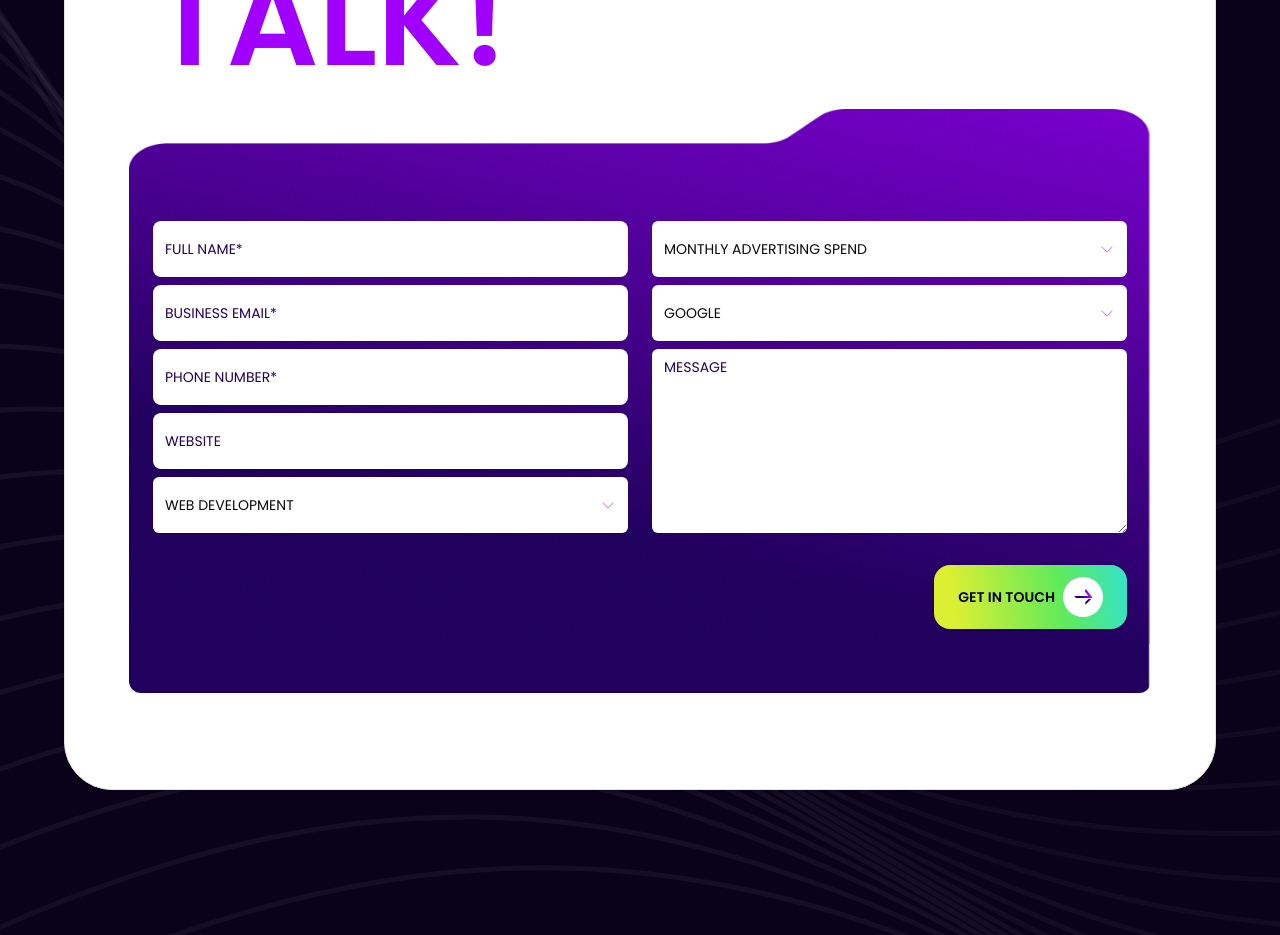
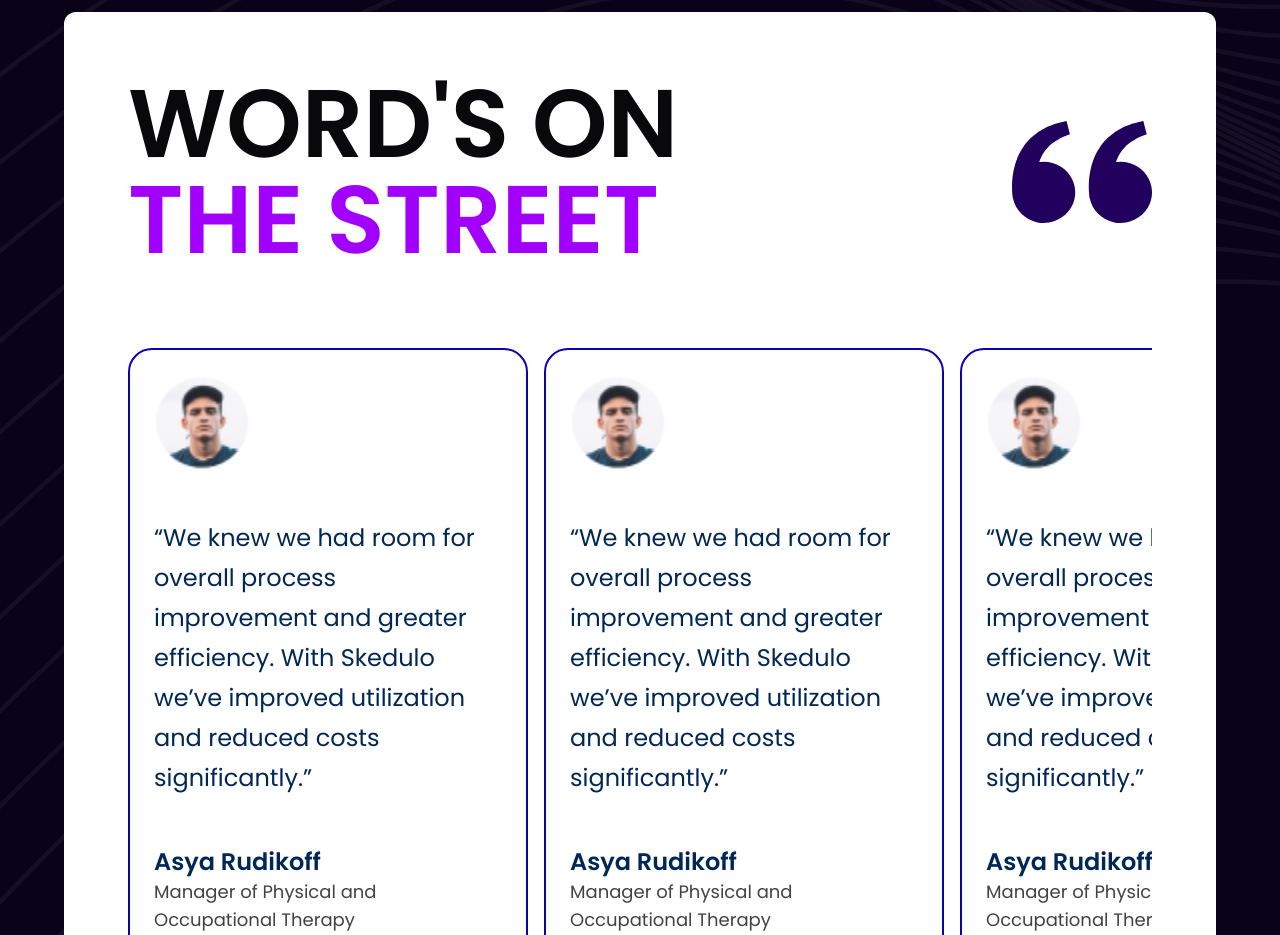
Before and after one commit to wittyjain/digi-dzign, a Next.js app: page / in a window 1280 px wide. Shown: the part 3860-4795 px from the top of the page. Built offline with nearby package versions, Linux system fonts and the light colour scheme.

Commit message:
add testimonials section

```diff
--- a/src/app/sections/Testimonials.tsx
+++ b/src/app/sections/Testimonials.tsx
@@ -1,25 +1,158 @@
-import { Carousel } from "@/components/ui/carousel";
+import { Avatar, AvatarImage } from "@/components/ui/avatar";
+import {
+  Carousel,
+  CarouselContent,
+  CarouselItem,
+} from "@/components/ui/carousel";
+import Image from "next/image";
 import React from "react";
 
 const Testimonials = () => {
   return (
-    <div className="bg-[#0A0219] px-16 py-24">
+    <div className="bg-[#0A0219] px-16 py-24 bg-testimonials bg-cover bg-no-repeat">
       <div>
-        <h2>
-          WE GET THINGS DONE, <span>RIGHT & FAST</span>
+        <h2 className="text-white text-5xl md:text-6xl lg:text-8xl font-semibold">
+          WE GET THINGS
+          <br /> DONE, <span className="text-[#A100FF]">RIGHT & FAST</span>
         </h2>
       </div>
-      <div>
-        <div>WE MAKE THE COMPLEX SIMPLE</div>
-        <p>
-          From neurotech companies to admin tools with intricate access
-          policies, we understand your product and simplify it for the people
-          who use it.
-        </p>
+      <div className="w-full flex justify-center items-center my-48">
+        <div className="max-w-[50%]">
+          <div className="max-w-[75%] text-[#A57CFF] text-5xl">
+            WE MAKE THE COMPLEX SIMPLE
+          </div>
+          <p className="text-white text-2xl">
+            From neurotech companies to admin tools with intricate access
+            policies, we understand your product and simplify it for the people
+            who use it.
+          </p>
+        </div>
       </div>
-      <div className="p-6">
-        <h2>WORD'S ON THE STREET</h2>
-        <Carousel></Carousel>
+      <div className="p-4 md:p-8 lg:p-16 rounded-xl bg-white">
+        <div className="flex justify-between items-center">
+          <h2 className="text-5xl md:text-6xl lg:text-8xl font-semibold">
+            WORD'S ON <br />
+            <span className="text-[#A100FF]">THE STREET</span>
+          </h2>
+          <Image
+            src={"/icons/quotes.svg"}
+            alt={"quotes"}
+            width={140}
+            height={100}
+          />
+        </div>
+        <Carousel
+          className="w-full max-w-7xl mx-auto my-20"
+          opts={{
+            align: "start",
+            loop: false,
+          }}
+        >
+          <CarouselContent>
+            <CarouselItem className="w-fit max-w-[40%]">
+              <div
+                className="rounded-3xl flex flex-col border p-6 space-y-12"
+                style={{
+                  borderWidth: "2px",
+                  borderStyle: "solid",
+                  borderColor: "#0C03AD",
+                  //   borderImageSource:
+                  //     "linear-gradient(90deg, #0C03AD 0%, #050337 100%)",
+                }}
+              >
+                <Avatar className="size-24">
+                  <AvatarImage
+                    width={100}
+                    height={100}
+                    src="/images/avatar1.png"
+                    alt="Avatar 2"
+                  />
+                </Avatar>
+                <p className="text-[#002755] text-2xl leading-10">
+                  “We knew we had room for overall process improvement and
+                  greater efficiency. With Skedulo we’ve improved utilization
+                  and reduced costs significantly.”
+                </p>
+                <div>
+                  <div className="text-[#002755] text-2xl font-semibold">
+                    Asya Rudikoff
+                  </div>
+                  <div className="text-[#424242] text-lg">
+                    Manager of Physical and Occupational Therapy
+                  </div>
+                </div>
+              </div>
+            </CarouselItem>
+            <CarouselItem className="w-fit max-w-[40%]">
+              <div
+                className="rounded-3xl flex flex-col border p-6 space-y-12"
+                style={{
+                  borderWidth: "2px",
+                  borderStyle: "solid",
+                  borderColor: "#0C03AD",
+                  //   borderImageSource:
+                  //     "linear-gradient(90deg, #0C03AD 0%, #050337 100%)",
+                }}
+              >
+                <Avatar className="size-24">
+                  <AvatarImage
+                    width={100}
+                    height={100}
+                    src="/images/avatar1.png"
+                    alt="Avatar 2"
+                  />
+                </Avatar>
+                <p className="text-[#002755] text-2xl leading-10">
+                  “We knew we had room for overall process improvement and
+                  greater efficiency. With Skedulo we’ve improved utilization
+                  and reduced costs significantly.”
+                </p>
+                <div>
+                  <div className="text-[#002755] text-2xl font-semibold">
+                    Asya Rudikoff
+                  </div>
+                  <div className="text-[#424242] text-lg">
+                    Manager of Physical and Occupational Therapy
+                  </div>
+                </div>
+              </div>
+            </CarouselItem>
+            <CarouselItem className="w-fit max-w-[40%]">
+              <div
+                className="rounded-3xl flex flex-col border p-6 space-y-12"
+                style={{
+                  borderWidth: "2px",
+                  borderStyle: "solid",
+                  borderColor: "#0C03AD",
+                  //   borderImageSource:
+                  //     "linear-gradient(90deg, #0C03AD 0%, #050337 100%)",
+                }}
+              >
+                <Avatar className="size-24">
+                  <AvatarImage
+                    width={100}
+                    height={100}
+                    src="/images/avatar1.png"
+                    alt="Avatar 2"
+                  />
+                </Avatar>
+                <p className="text-[#002755] text-2xl leading-10">
+                  “We knew we had room for overall process improvement and
+                  greater efficiency. With Skedulo we’ve improved utilization
+                  and reduced costs significantly.”
+                </p>
+                <div>
+                  <div className="text-[#002755] text-2xl font-semibold">
+                    Asya Rudikoff
+                  </div>
+                  <div className="text-[#424242] text-lg">
+                    Manager of Physical and Occupational Therapy
+                  </div>
+                </div>
+              </div>
+            </CarouselItem>
+          </CarouselContent>
+        </Carousel>
       </div>
     </div>
   );
--- a/tailwind.config.ts
+++ b/tailwind.config.ts
@@ -64,6 +64,7 @@ const config: Config = {
         "contact-form-bg": "url('/images/contact-form-bg.svg')",
         "featured-projects": "url('/images/featured-projects-bg.png')",
         "web-services": "url('/images/work/web-services.png')",
+        "testimonials": "url('/images/testimonials-bg.svg')",
       },
     },
   },
```
Also changed, not shown: public/icons/quotes.svg (added), public/images/testimonials-bg.svg (added).
